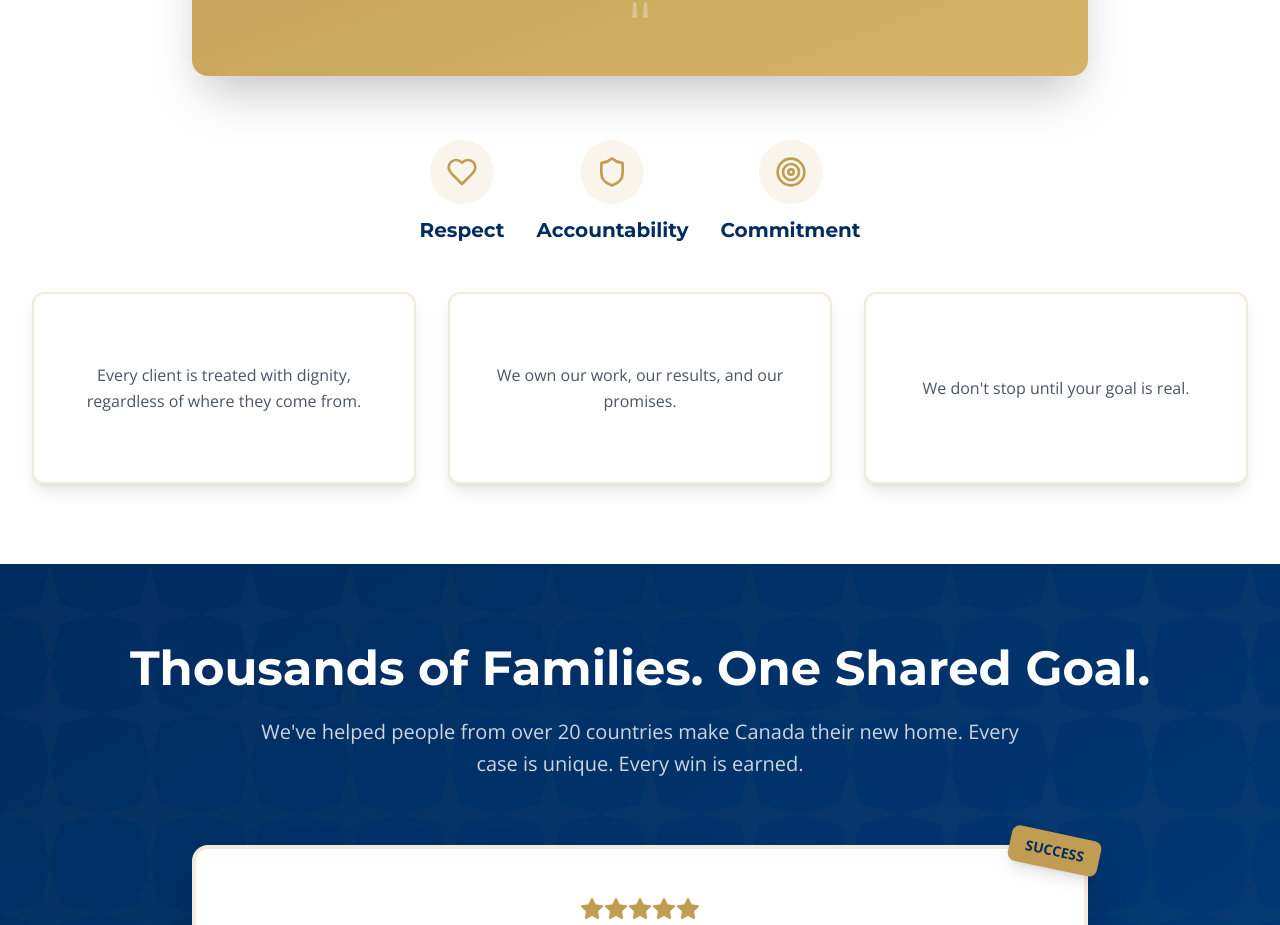
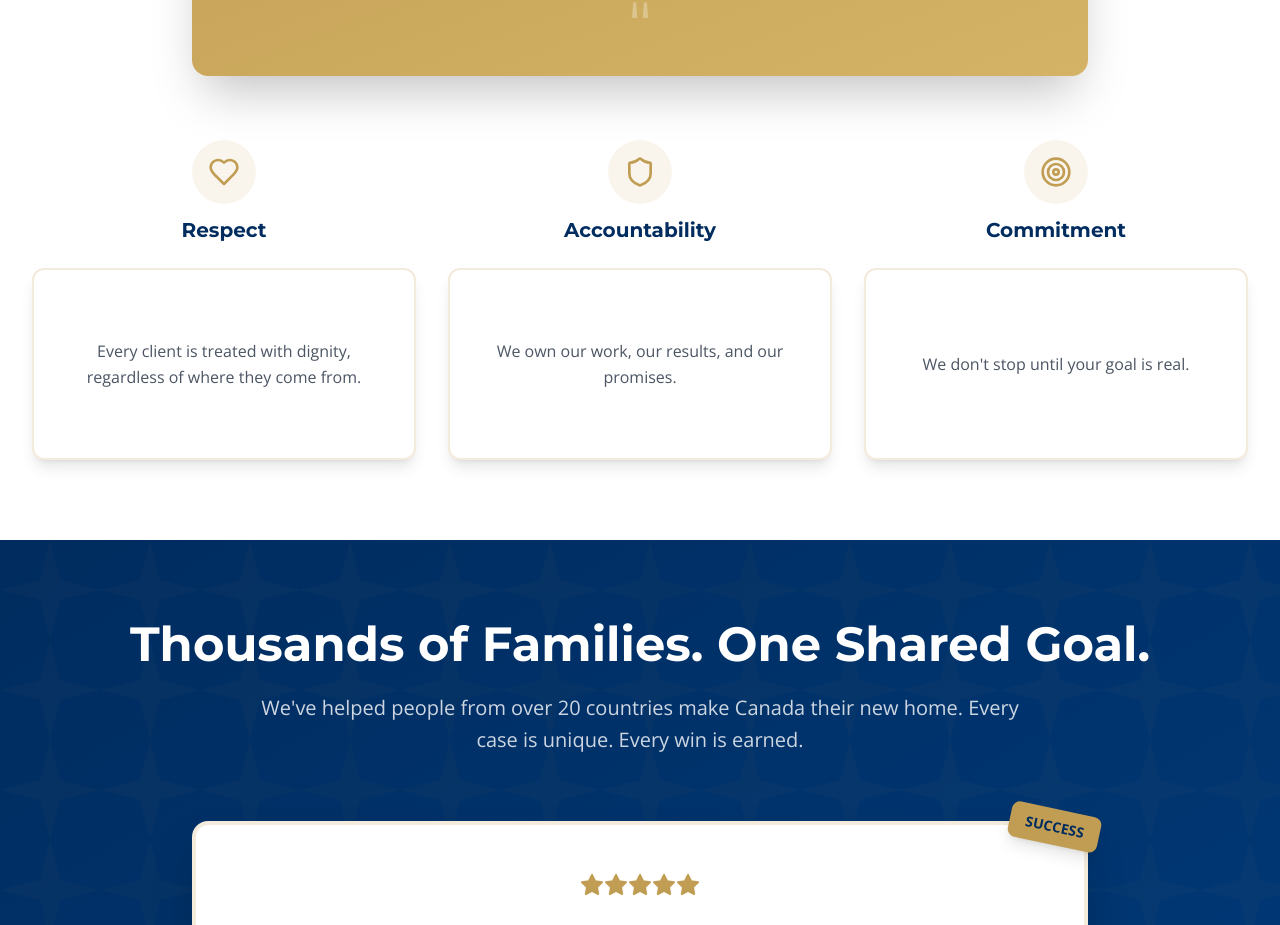
Before and after one commit to OctiAI/RAC_project-bolt, a React (Vite) app: page / in a window 1280 px wide. Shown: the part 3476-4401 px from the top of the page. Built offline with nearby package versions, Linux system fonts and the light colour scheme.

Commit message:
Attach Respect, Accountability, Commitment to cards below

```diff
--- a/src/components/WhyItMatters.tsx
+++ b/src/components/WhyItMatters.tsx
@@ -22,22 +22,19 @@ const WhyItMatters: React.FC<WhyItMattersProps> = ({ currentLanguage }) => {
       icon: Heart,
       title: t.whyItMatters.values.respect.title,
       description: t.whyItMatters.values.respect.description,
-      example: t.whyItMatters.values.respect.example,
-      hoverText: "Every client is treated with dignity, regardless of where they come from"
+      example: t.whyItMatters.values.respect.example
     },
     {
       icon: Shield,
       title: t.whyItMatters.values.accountability.title,
       description: t.whyItMatters.values.accountability.description,
-      example: t.whyItMatters.values.accountability.example,
-      hoverText: "We own our work, our results, and our promises"
+      example: t.whyItMatters.values.accountability.example
     },
     {
       icon: Target,
       title: t.whyItMatters.values.commitment.title,
       description: t.whyItMatters.values.commitment.description,
-      example: t.whyItMatters.values.commitment.example,
-      hoverText: "We don't stop until your goal is real"
+      example: t.whyItMatters.values.commitment.example
     }
   ];
 
@@ -60,44 +57,11 @@ const WhyItMatters: React.FC<WhyItMattersProps> = ({ currentLanguage }) => {
           </div>
         </motion.div>
 
-        {/* Values Titles Centered with Hover */}
-        <motion.div
-          initial={{ opacity: 0, y: 30 }}
-          animate={isInView ? { opacity: 1, y: 0 } : {}}
-          transition={{ duration: 0.8, delay: 0.2 }}
-          className="flex justify-center items-center space-x-8 mb-12"
-        >
-          {values.map((value, index) => (
-            <motion.div
-              key={index}
-              initial={{ opacity: 0, y: 20 }}
-              animate={isInView ? { opacity: 1, y: 0 } : {}}
-              transition={{ duration: 0.6, delay: 0.4 + (index * 0.1) }}
-              className="text-center group relative"
-            >
-              <div className="bg-gold-primary/10 p-4 rounded-full mb-3 mx-auto w-fit group-hover:bg-gold-primary transition-all duration-300">
-                <value.icon className="w-8 h-8 text-gold-primary group-hover:text-white transition-colors duration-300" />
-              </div>
-              <h3 className="text-xl font-bold text-navy-primary group-hover:text-gold-primary transition-colors duration-300">
-                {value.title}
-              </h3>
-
-              {/* Hover Text */}
-              <div className="absolute top-full left-1/2 transform -translate-x-1/2 mt-4 opacity-0 group-hover:opacity-100 transition-all duration-300 pointer-events-none z-10">
-                <div className="bg-navy-primary text-white px-4 py-2 rounded-lg text-sm whitespace-nowrap shadow-lg">
-                  {value.hoverText}
-                  <div className="absolute -top-1 left-1/2 transform -translate-x-1/2 w-2 h-2 bg-navy-primary rotate-45"></div>
-                </div>
-              </div>
-            </motion.div>
-          ))}
-        </motion.div>
-
-        {/* Values Cards */}
+        {/* Values Cards with Titles */}
         <motion.div
           initial={{ opacity: 0, y: 50 }}
           animate={isInView ? { opacity: 1, y: 0 } : {}}
-          transition={{ duration: 0.8, delay: 0.6 }}
+          transition={{ duration: 0.8, delay: 0.2 }}
           className="grid md:grid-cols-3 gap-8"
         >
           {values.map((value, index) => (
@@ -105,10 +69,21 @@ const WhyItMatters: React.FC<WhyItMattersProps> = ({ currentLanguage }) => {
               key={index}
               initial={{ opacity: 0, y: 30 }}
               animate={isInView ? { opacity: 1, y: 0 } : {}}
-              transition={{ duration: 0.6, delay: 0.8 + (index * 0.1) }}
-              className="relative h-48"
-              style={{ perspective: '1000px' }}
+              transition={{ duration: 0.6, delay: 0.4 + (index * 0.1) }}
+              className="text-center"
             >
+              {/* Title and Icon Above Card */}
+              <div className="mb-6">
+                <div className="bg-gold-primary/10 p-4 rounded-full mb-3 mx-auto w-fit">
+                  <value.icon className="w-8 h-8 text-gold-primary" />
+                </div>
+                <h3 className="text-xl font-bold text-navy-primary">
+                  {value.title}
+                </h3>
+              </div>
+
+              {/* Flippable Card */}
+              <div className="relative h-48" style={{ perspective: '1000px' }}>
                 <motion.div
                   className="relative w-full h-full transition-transform duration-700 cursor-pointer"
                   style={{
@@ -143,6 +118,7 @@ const WhyItMatters: React.FC<WhyItMattersProps> = ({ currentLanguage }) => {
                     </p>
                   </div>
                 </motion.div>
+              </div>
             </motion.div>
           ))}
         </motion.div>
```
Lines whose indentation alone changed are shown as unchanged.
